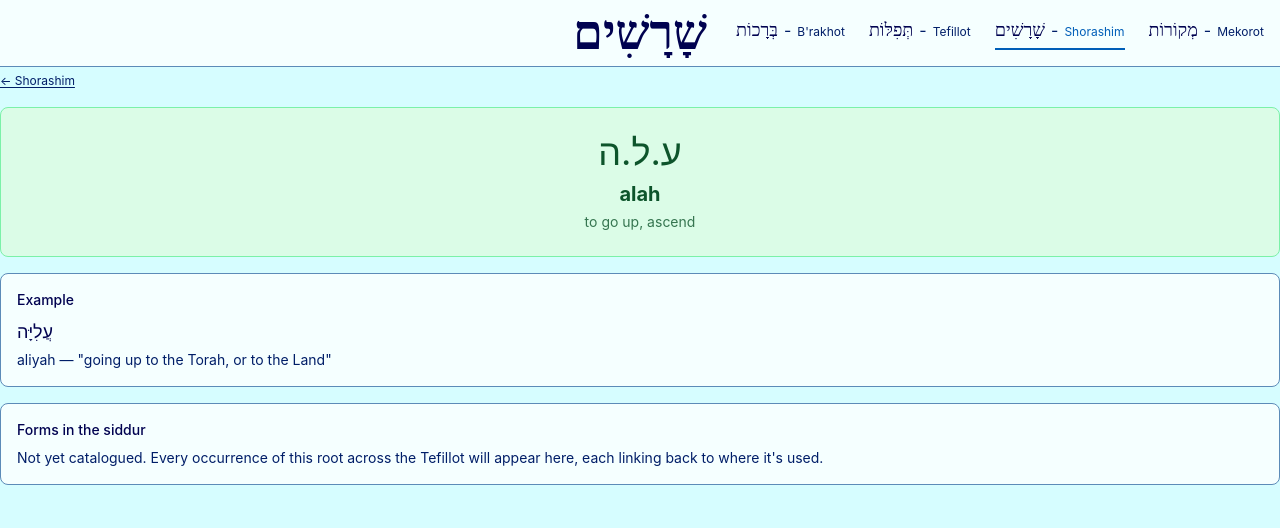
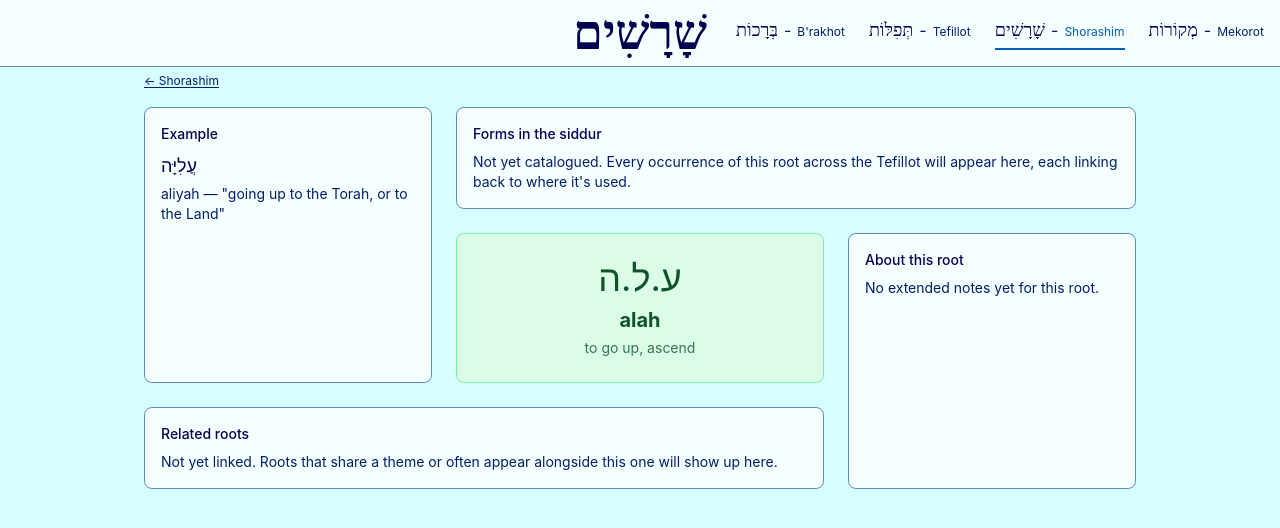
Before and after one commit to KerryCX/jewish-journey, a React (Vite) app: page /shorashim/alh in a window 1280 px wide. Shown: the top 528 px of the page. Built offline with nearby package versions, Linux system fonts and the light colour scheme; a web font is replaced by a local one.

Commit message:
feat: add spiral entrance animation and pinwheel layout to root pages

```diff
--- a/src/pages/RootDetail.jsx
+++ b/src/pages/RootDetail.jsx
@@ -23,17 +23,9 @@ export default function RootDetail() {
     );
   }
 
-  return (
-    <main className='text-left'>
-      <Link
-        to='/shorashim'
-        className='text-xs text-ink-soft underline underline-offset-2'
-      >
-        ← Shorashim
-      </Link>
-
+  const header = (
     <header
-        className={`mt-4 rounded-lg border p-6 text-center ${color.bubble}`}
+      className={`flex h-full flex-col items-center justify-center rounded-lg border p-6 text-center ${color.bubble}`}
     >
       <p className='text-4xl' dir='rtl' lang='he'>
         {root.hebrew}
@@ -41,36 +33,47 @@ export default function RootDetail() {
       <h1 className='mt-2 text-xl font-bold'>{root.translit}</h1>
       <p className='mt-1 text-sm opacity-80'>{root.meaning}</p>
     </header>
+  );
 
-      {/* TODO: replace with real content once available — currently just
-          the same detail placeholder text used in the Talmud-mode margin
-          card, if this root has one. */}
-      {root.detail && (
-        <section className='mt-4 rounded-lg border border-line bg-surface p-4'>
-          <p className='text-sm leading-relaxed text-ink-soft'>
-            {root.detail}
-          </p>
-        </section>
-      )}
-
-      {root.example && (
-        <section className='mt-4 rounded-lg border border-line bg-surface p-4'>
+  const exampleSection = (
+    <section className='h-full rounded-lg border border-line bg-surface p-4'>
       <h2 className='mb-2 text-sm font-medium text-ink'>Example</h2>
+      {root.example ? (
+        <>
           <p className='text-lg' dir='rtl' lang='he'>
             {root.example.hebrew}
           </p>
           <p className='mt-1 text-sm text-ink-soft'>
             {root.example.translit} — "{root.example.gloss}"
           </p>
+        </>
+      ) : (
+        <p className='text-sm text-ink-soft'>No example recorded yet.</p>
+      )}
     </section>
+  );
+
+  // TODO: replace with real content once available — currently just the
+  // same placeholder text used in the Talmud-mode margin card, and only
+  // halakh has one so far.
+  const detailSection = (
+    <section className='h-full rounded-lg border border-line bg-surface p-4'>
+      <h2 className='mb-2 text-sm font-medium text-ink'>About this root</h2>
+      {root.detail ? (
+        <p className='text-sm leading-relaxed text-ink-soft'>{root.detail}</p>
+      ) : (
+        <p className='text-sm text-ink-soft'>No extended notes yet for this root.</p>
       )}
+    </section>
+  );
 
-      {/* TODO: this is the actual point of the page per the original
-          concept — every form of this root found across the siddur,
-          cross-referenced back to the Tefillot page it appears in.
-          Needs the transliterated prayers gone through and tagged by
-          root before this can be filled in for real. */}
-      <section className='mt-4 rounded-lg border border-line bg-surface p-4'>
+  // TODO: this is the actual point of the page per the original concept —
+  // every form of this root found across the siddur, cross-referenced
+  // back to the Tefillot page it appears in. Needs the transliterated
+  // prayers gone through and tagged by root before this can be filled in
+  // for real.
+  const formsSection = (
+    <section className='rounded-lg border border-line bg-surface p-4'>
       <h2 className='mb-2 text-sm font-medium text-ink'>
         Forms in the siddur
       </h2>
@@ -79,6 +82,104 @@ export default function RootDetail() {
         Tefillot will appear here, each linking back to where it's used.
       </p>
     </section>
+  );
+
+  // TODO: placeholder for now — once roots are cross-referenced to each
+  // other (shared themes, roots that commonly appear together in the same
+  // line), they'll be linked here.
+  const relatedSection = (
+    <section className='rounded-lg border border-line bg-surface p-4'>
+      <h2 className='mb-2 text-sm font-medium text-ink'>Related roots</h2>
+      <p className='text-sm text-ink-soft'>
+        Not yet linked. Roots that share a theme or often appear alongside
+        this one will show up here.
+      </p>
+    </section>
+  );
+
+  return (
+    <main className='mx-auto max-w-md px-4 text-left sm:max-w-5xl'>
+      {/*
+        Entrance animation: each box scales/rotates in from slightly off
+        its resting place, staggered clockwise (centre settles first, then
+        top → right → bottom → left) so the whole thing reads as spiralling
+        into place on load. `backwards` fill mode keeps each box invisible
+        until its own delay elapses, rather than flashing visible early.
+        Gated behind motion-safe: so anyone with reduced-motion enabled
+        just sees the boxes appear in place, no animation at all.
+      */}
+      <style>{`
+        @keyframes spiral-in {
+          from {
+            opacity: 0;
+            transform: scale(0.82) rotate(-8deg);
+          }
+          to {
+            opacity: 1;
+            transform: scale(1) rotate(0deg);
+          }
+        }
+      `}</style>
+
+      <Link
+        to='/shorashim'
+        className='text-xs text-ink-soft underline underline-offset-2'
+      >
+        ← Shorashim
+      </Link>
+
+      {/*
+        Mobile: everything stacks in document order (header, example,
+        detail, forms, related) — the grid properties below are inert
+        until `sm:grid` switches display to grid.
+
+        Desktop: pinwheels around the centred root, same shape as the
+        Shorashim overview page — example runs the full left column, forms
+        sits top-right (its left edge flush with the centre column, not
+        the page edge), about-this-root runs the full right column, and
+        related roots sits bottom-left (its right edge flush with the
+        centre column). Static on load — nothing here is interactive or
+        fills in over time, unlike the overview page's Talmud mode.
+      */}
+      <div
+        className='mt-4 space-y-4 sm:grid sm:gap-6 sm:space-y-0'
+        style={{
+          gridTemplateAreas: '"left top top" "left center right" "bottom bottom right"',
+          gridTemplateColumns: "minmax(240px, 320px) minmax(320px, 480px) minmax(240px, 320px)",
+          gridTemplateRows: "auto auto auto",
+        }}
+      >
+        <div
+          style={{ gridArea: "center", animationDelay: "0ms" }}
+          className='motion-safe:animate-[spiral-in_0.6s_ease-out_backwards]'
+        >
+          {header}
+        </div>
+        <div
+          style={{ gridArea: "top", animationDelay: "120ms" }}
+          className='motion-safe:animate-[spiral-in_0.6s_ease-out_backwards]'
+        >
+          {formsSection}
+        </div>
+        <div
+          style={{ gridArea: "right", animationDelay: "240ms" }}
+          className='motion-safe:animate-[spiral-in_0.6s_ease-out_backwards]'
+        >
+          {detailSection}
+        </div>
+        <div
+          style={{ gridArea: "bottom", animationDelay: "360ms" }}
+          className='motion-safe:animate-[spiral-in_0.6s_ease-out_backwards]'
+        >
+          {relatedSection}
+        </div>
+        <div
+          style={{ gridArea: "left", animationDelay: "480ms" }}
+          className='motion-safe:animate-[spiral-in_0.6s_ease-out_backwards]'
+        >
+          {exampleSection}
+        </div>
+      </div>
     </main>
   );
 }
--- a/src/pages/Shorashim.jsx
+++ b/src/pages/Shorashim.jsx
@@ -318,6 +318,28 @@ export default function Shorashim() {
     >
       {talmudOn ? (
         <div className='flex min-h-0 flex-1 items-center justify-center overflow-hidden'>
+          {/*
+            Entrance animation: same spiral-in used on the individual root
+            pages, staggered clockwise (centre settles first, then top →
+            right → bottom → left). Runs once on load, including for the
+            empty dashed placeholder boxes — since these wrapper divs stay
+            mounted across re-renders, filling a box later (clicking a
+            bubble) swaps its inner content without re-triggering the
+            animation. motion-safe: skips it entirely for anyone with
+            reduced-motion enabled.
+          */}
+          <style>{`
+            @keyframes spiral-in {
+              from {
+                opacity: 0;
+                transform: scale(0.82) rotate(-8deg);
+              }
+              to {
+                opacity: 1;
+                transform: scale(1) rotate(0deg);
+              }
+            }
+          `}</style>
           <div
             className='grid max-h-full gap-3 transition-all duration-300 ease-in-out'
             style={{
@@ -327,11 +349,21 @@ export default function Shorashim() {
             }}
           >
             {RING_POSITIONS.map((position) => (
-              <div key={position} style={{ gridArea: position }} className='h-full overflow-y-auto'>
+              <div
+                key={position}
+                style={{
+                  gridArea: position,
+                  animationDelay: `${(RING_POSITIONS.indexOf(position) + 1) * 120}ms`,
+                }}
+                className='h-full overflow-y-auto motion-safe:animate-[spiral-in_0.6s_ease-out_backwards]'
+              >
                 {renderSlot(position)}
               </div>
             ))}
-            <div style={{ gridArea: "center" }} className='px-1'>
+            <div
+              style={{ gridArea: "center", animationDelay: "0ms" }}
+              className='px-1 motion-safe:animate-[spiral-in_0.6s_ease-out_backwards]'
+            >
               {centerContent}
             </div>
           </div>
```
Lines whose indentation alone changed are shown as unchanged.
